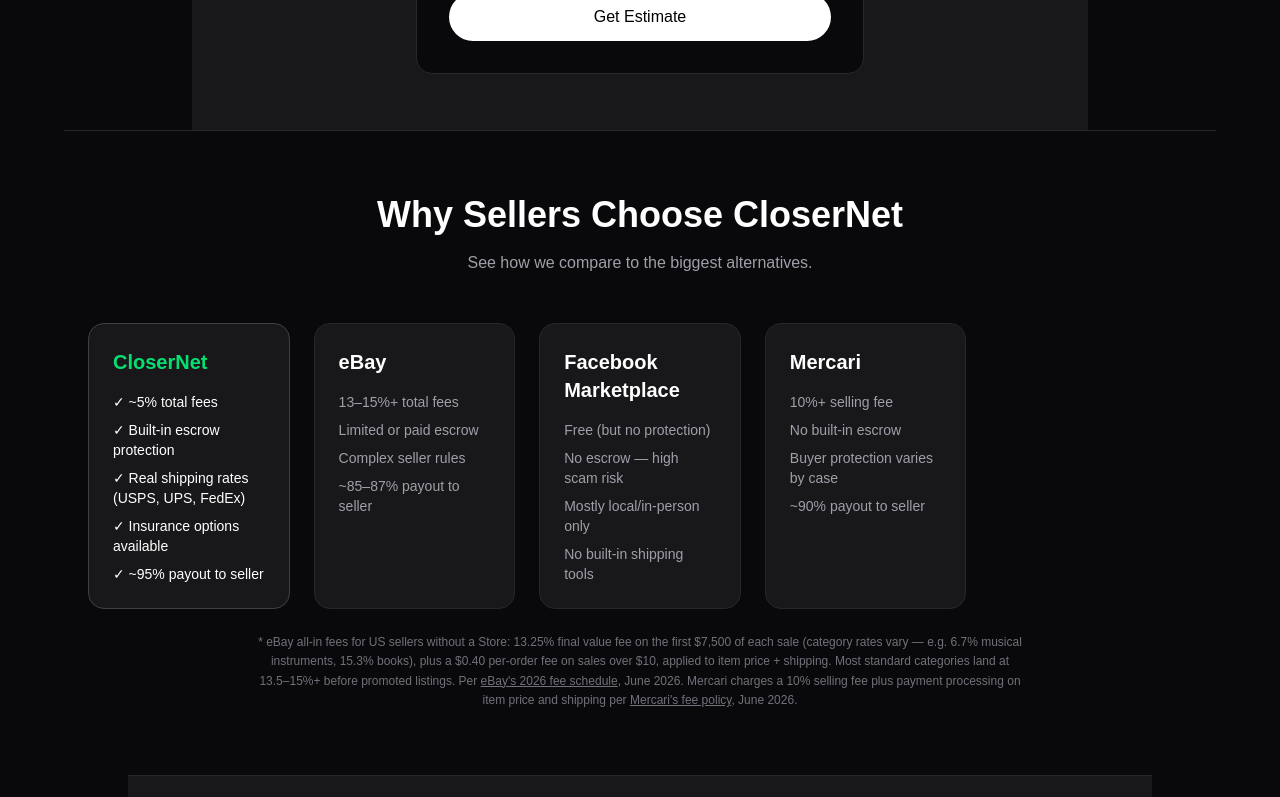
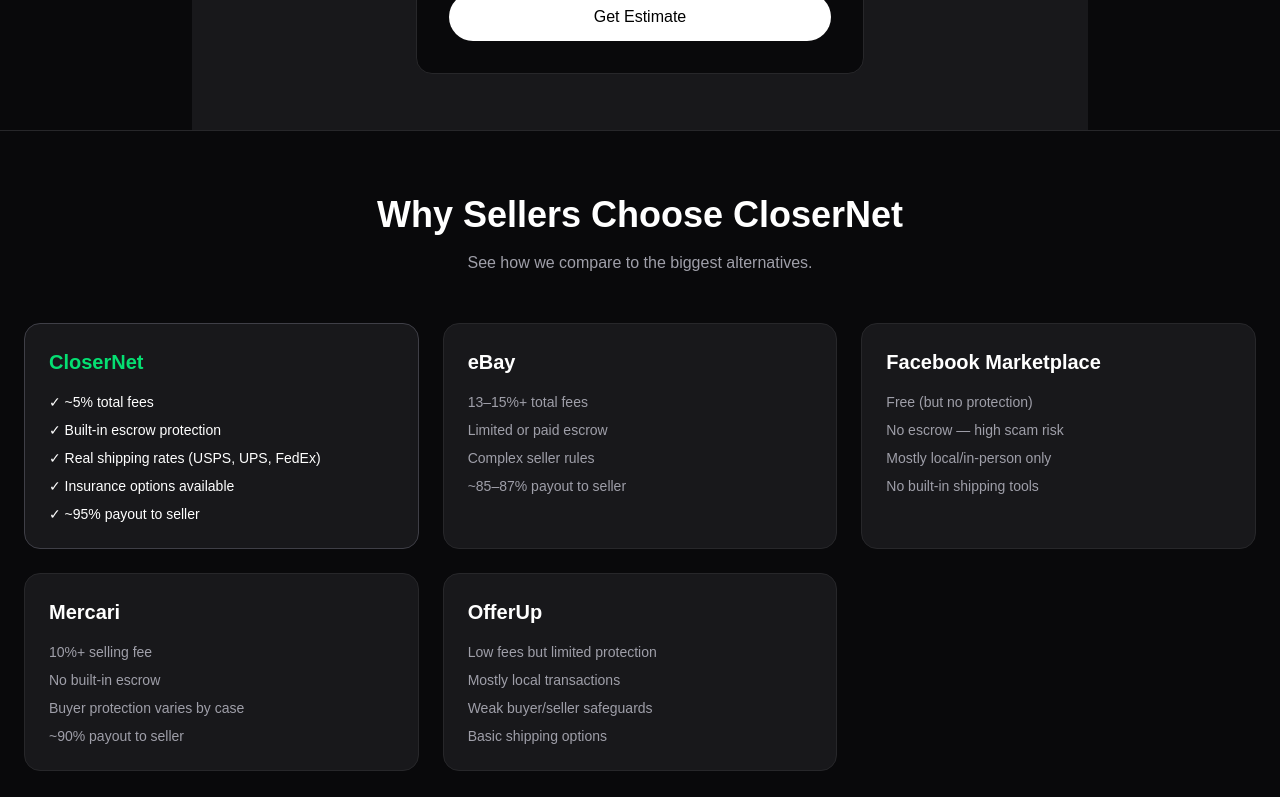
Before and after one commit to 50isLess/CloserNet, a Next.js app: page / in a window 1280 px wide. Shown: the part 2800-3597 px from the top of the page. Built offline with nearby package versions, Linux system fonts and the light colour scheme; no server answers.

Commit message:
Restore OfferUp in comparison grid and fix 3x2 layout

```diff
--- a/app/page.tsx
+++ b/app/page.tsx
@@ -394,11 +394,11 @@
       </section>
 
       {/* Comparison Section */}
-      <section id="compare" className="max-w-6xl mx-auto px-6 py-16 border-t border-zinc-800">
+      <section id="compare" className="max-w-7xl mx-auto px-6 py-16 border-t border-zinc-800">
         <h2 className="text-4xl font-semibold text-center mb-4">Why Sellers Choose CloserNet</h2>
         <p className="text-center text-zinc-400 mb-12">See how we compare to the biggest alternatives.</p>
 
-        <div className="grid sm:grid-cols-2 lg:grid-cols-3 xl:grid-cols-5 gap-6">
+        <div className="grid sm:grid-cols-2 lg:grid-cols-3 gap-6">
           <div className="bg-zinc-900 border border-zinc-700 rounded-2xl p-6">
             <h3 className="text-xl font-semibold mb-4 text-green-400">CloserNet</h3>
             <ul className="space-y-2 text-sm">
@@ -437,6 +437,16 @@
               <li>No built-in escrow</li>
               <li>Buyer protection varies by case</li>
               <li>~90% payout to seller</li>
+            </ul>
+          </div>
+
+          <div className="bg-zinc-900 border border-zinc-800 rounded-2xl p-6">
+            <h3 className="text-xl font-semibold mb-4">OfferUp</h3>
+            <ul className="space-y-2 text-sm text-zinc-400">
+              <li>Low fees but limited protection</li>
+              <li>Mostly local transactions</li>
+              <li>Weak buyer/seller safeguards</li>
+              <li>Basic shipping options</li>
             </ul>
           </div>
         </div>
```
